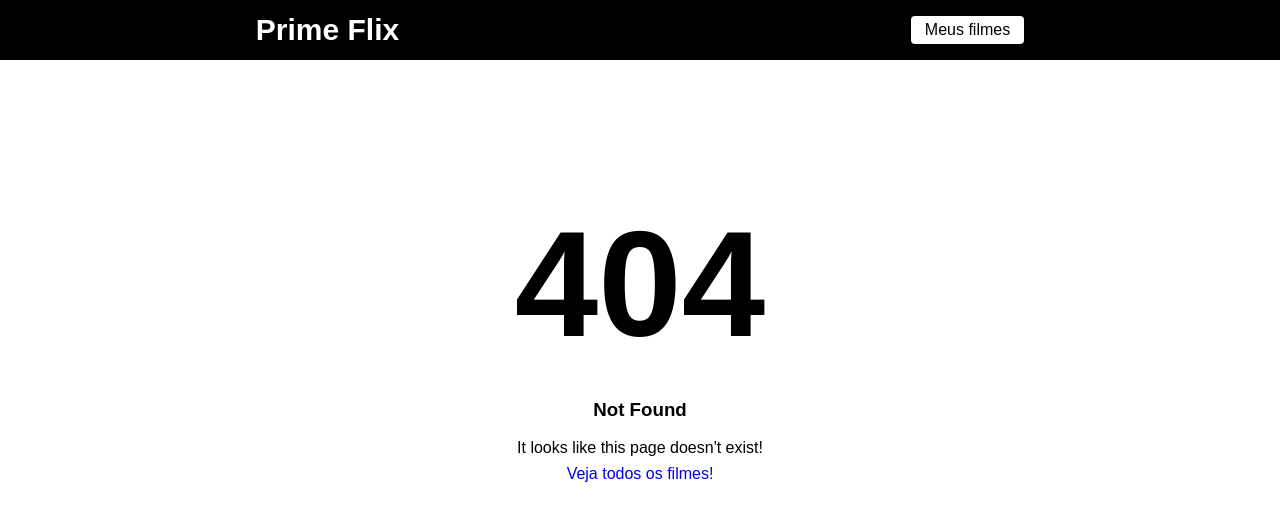
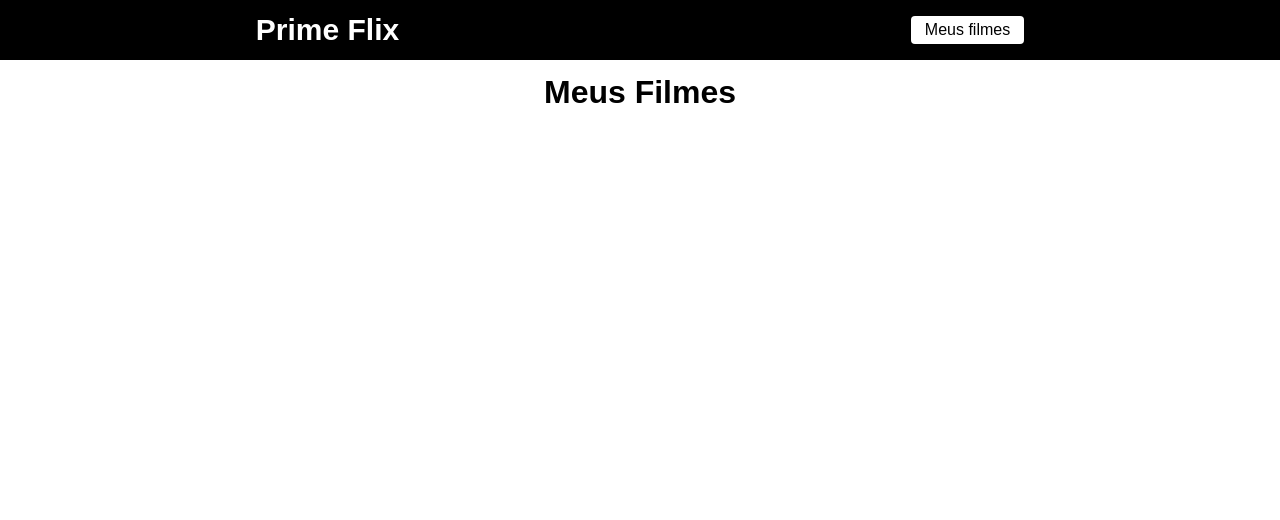
Before and after one commit to acrisiopb/Web-Prime-Flix, a React (Create React App) app: page /favoritos in a window 1280 px wide. Before the commit this address had no page. Shown: the top 520 px of the page. Built offline with nearby package versions, Linux system fonts and the light colour scheme.

Commit message:
Criando pagina favoritos

```diff
--- /dev/null
+++ b/src/pages/Favoritos/favoritos.css
@@ -0,0 +1,38 @@
+.meus-filmes{
+    margin-top: 14px;
+    display: flex;
+    flex-direction: column;
+    align-items: center;
+
+}
+
+.meus-filmes h1{
+    margin-bottom:  14px;
+}
+
+.meus-filmes span{
+    font-size: 18px;
+}
+
+.meus-filmes ul{
+    width: 720px;
+}
+.meus-filmes ul li{
+    list-style: none;
+    display:  flex;
+    justify-content: space-between;
+    align-items: center;
+    margin-bottom: 14px;
+}
+
+.meus-filmes div{
+    display: flex;
+    justify-content:  center;
+    align-items:  center;
+}
+
+.meus-filmes div a{
+    text-decoration: none;
+    color: #116feb;
+    margin-right: 14px;
+}
--- /dev/null
+++ b/src/pages/Favoritos/index.js
@@ -0,0 +1,33 @@
+import { useEffect, useState } from 'react';
+import './favoritos.css';
+import { Link } from 'react-router-dom';
+function Favoritos(){
+    const [filmes, setFilmes] = useState([]);
+
+    useEffect(()=>{
+        const minhaLsta = localStorage.getItem("@primeflix");
+        setFilmes(JSON.parse(minhaLsta) || []);
+
+    },[]);
+
+    return(
+     <div className="meus-filmes">
+        <h1>Meus Filmes</h1>
+        <ul>
+            {filmes.map((filme) =>{
+             return(
+                <li key={filme.id}>
+                    <span>{filme.title}</span>
+                    <div>
+                     <Link to={`/filme/${filme.id}`}>Ver detalhes</Link>
+                     <button>Excluir</button>
+                    </div>
+                </li>
+             )
+            })}
+        </ul>
+     </div>
+    );
+}
+
+export default Favoritos;
--- a/src/routes.js
+++ b/src/routes.js
@@ -4,6 +4,7 @@
 import Filme from './pages/Filme';
 import Header from "./components/Header";
 import Erro from "./pages/Erro";
+import Favoritos from "./pages/Favoritos";
 
 function RoutesApp(){
     return(
@@ -13,6 +14,7 @@
 
             <Route path='/' element={ <Home/>}/>
             <Route path='/filme/:id' element={ <Filme/>}/>
+            <Route path='/favoritos' element={ <Favoritos/>}/>
             <Route path='*' element={ <Erro/>}/>
 
          </Routes>
```
